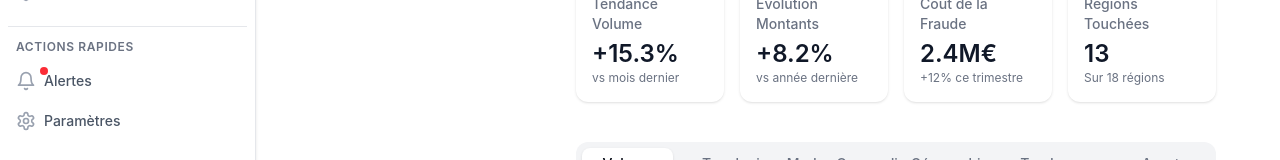
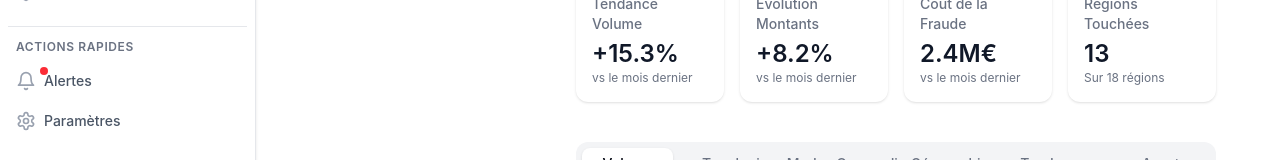
Before and after one commit to SalimNhiri/Cirkles-front-demo, a React (Vite) app: page /cartographie in a window 1280 px wide. Shown: the part 258-418 px from the top of the page. Built offline with nearby package versions, Linux system fonts and the light colour scheme.

Commit message:
Uniformisation des unités de temps sur les KPI cards (vs le mois dernier)

```diff
--- a/src/components/cartography/MetricsCards.tsx
+++ b/src/components/cartography/MetricsCards.tsx
@@ -5,7 +5,7 @@ const metrics = [
   {
     title: 'Tendance Volume',
     value: '+15.3%',
-    description: 'vs mois dernier',
+    description: 'vs le mois dernier',
     icon: TrendingUp,
     color: 'text-green-500',
     bgColor: 'bg-green-50',
@@ -15,7 +15,7 @@ const metrics = [
   {
     title: 'Évolution Montants',
     value: '+8.2%',
-    description: 'vs année dernière',
+    description: 'vs le mois dernier',
     icon: TrendingUp,
     color: 'text-blue-500',
     bgColor: 'bg-blue-50',
@@ -25,7 +25,7 @@ const metrics = [
   {
     title: 'Coût de la Fraude',
     value: '2.4M€',
-    description: '+12% ce trimestre',
+    description: 'vs le mois dernier',
     icon: AlertTriangle,
     color: 'text-red-500',
     bgColor: 'bg-red-50',
```
